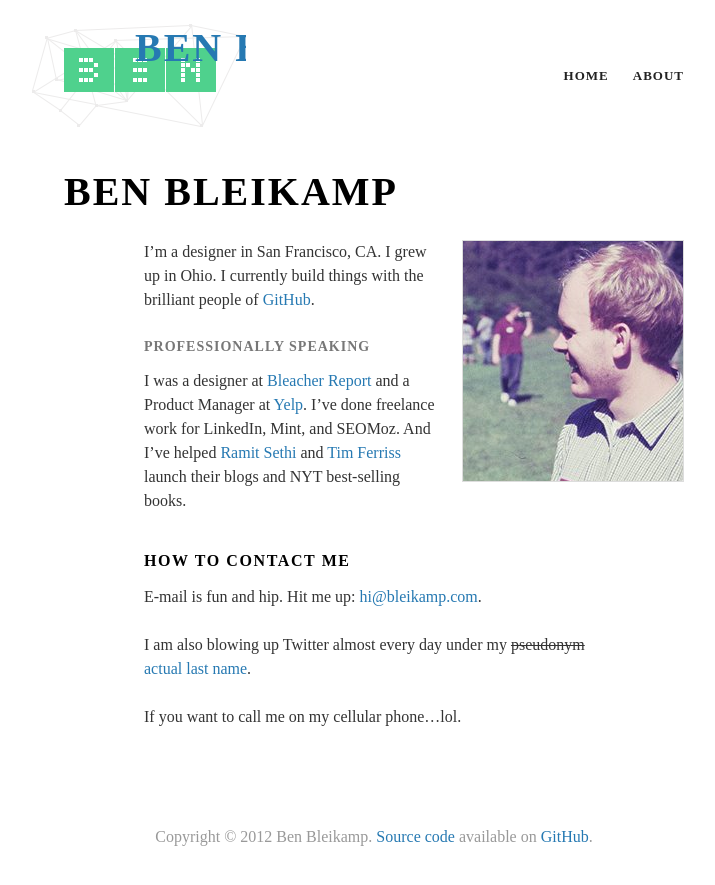
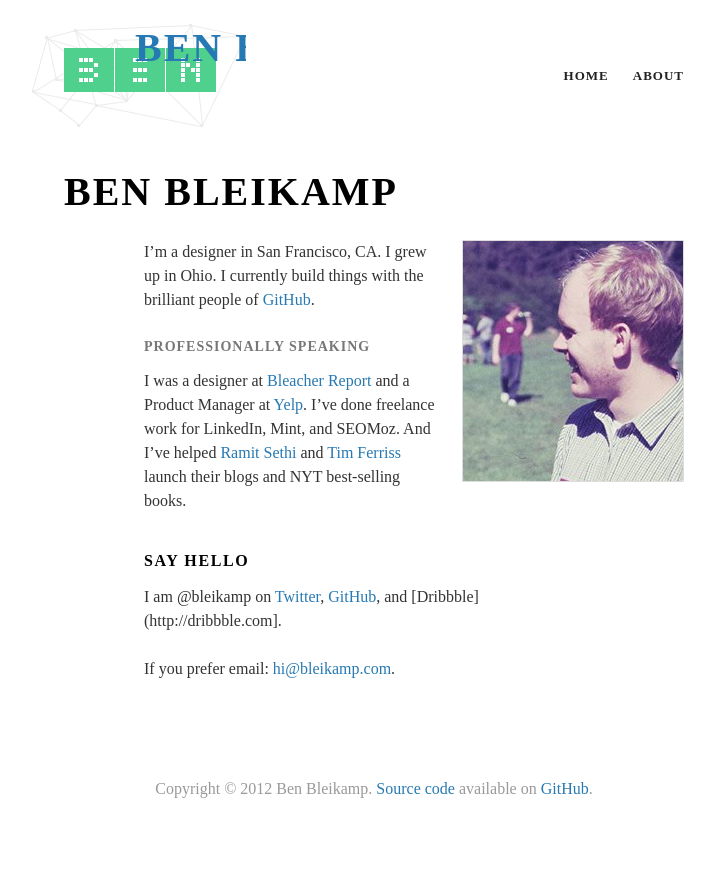
Before and after one commit to pengwynn/bleikamp.github.com, a Jekyll site: the page built from about.markdown, in a window 1280 px wide. Shown: the top 885 px of the page, without its empty margins (266-981 px from the left). Built offline with Jekyll 4.4.1, drawn with Linux system fonts in a browser that asks for light colours; Markdown is read by kramdown in place of the engine named in the settings; comment, search, counter and statistics services are not loaded.

Commit message:
Rewrote about stuff

```diff
--- a/about.markdown
+++ b/about.markdown
@@ -11,10 +11,8 @@ I'm a designer in San Francisco, CA. I grew up in Ohio. I currently build things
 
 I was a designer at [Bleacher Report](http://bleacherreport.com) and a Product Manager at [Yelp](http://yelp.com). I've done freelance work for LinkedIn, Mint, and SEOMoz. And I've helped [Ramit Sethi](http://iwillteachyoutoberich.com) and [Tim Ferriss](http://fourhourblog.com) launch their blogs and NYT best-selling books.
 
-<h3>How to contact me</h3>
+<h3>Say Hello</h3>
 
-E-mail is fun and hip. Hit me up: [hi@bleikamp.com](mailto:hi@bleikamp.com).
+I am @bleikamp on [Twitter](http://twitter.com/bleikamp), [GitHub](http://github.com), and [Dribbble](http://dribbble.com].
 
-I am also blowing up Twitter almost every day under my <del>pseudonym</del> [actual last name](http://twitter.com/bleikamp).
-
-If you want to call me on my cellular phone…lol.
+If you prefer email: [hi@bleikamp.com](mailto:hi@bleikamp.com).
```
